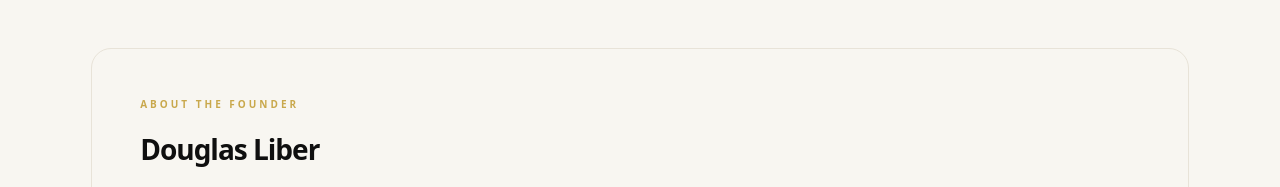
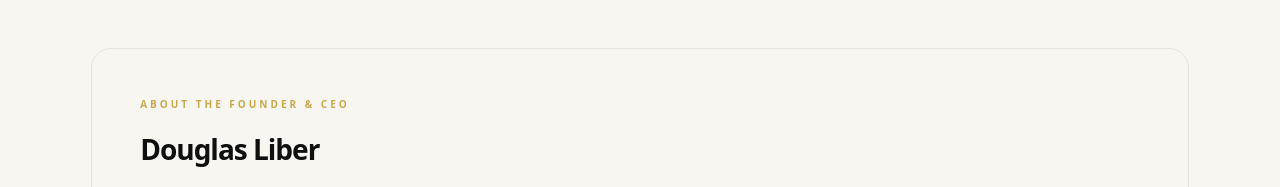
Before and after one commit to dliber13/smart-drive, a Next.js app: page / in a window 1280 px wide. Shown: the part 5396-5583 px from the top of the page. Built offline with nearby package versions, Linux system fonts and the light colour scheme.

Commit message:
fix: About the Founder & CEO

```diff
--- a/src/app/page.tsx
+++ b/src/app/page.tsx
@@ -280,7 +280,7 @@ export default function HomePage() {
         {/* About the founder */}
         <div style={{ background: "#F8F6F1", border: "1px solid #E8E3D8", borderRadius: 20, padding: "clamp(28px, 4vw, 48px)", marginBottom: 48, display: "grid", gridTemplateColumns: "repeat(auto-fit, minmax(min(100%, 300px), 1fr))", gap: 32, alignItems: "center" }}>
           <div>
-            <div style={{ fontSize: 10, fontWeight: 700, letterSpacing: "3px", color: "#C9A84C", marginBottom: 16 }}>ABOUT THE FOUNDER</div>
+            <div style={{ fontSize: 10, fontWeight: 700, letterSpacing: "3px", color: "#C9A84C", marginBottom: 16 }}>ABOUT THE FOUNDER & CEO</div>
             <h3 style={{ fontSize: 28, fontWeight: 800, letterSpacing: "-1px", color: "#0F0F0F", margin: "0 0 16px" }}>Douglas Liber</h3>
             <p style={{ fontSize: 15, color: "#555", lineHeight: 1.7, margin: "0 0 12px" }}>Douglas Liber has spent 15+ years on the front lines of automotive finance — not in a boardroom, but on the floor, at the desk, in the deal. He knows what it takes to build a deal from scratch: pulling credit, reading a bureau, finding the right lender, structuring the payment, negotiating the rate, getting the approval, working the stips, and finally — getting ink on paper.</p>
             <p style={{ fontSize: 15, color: "#555", lineHeight: 1.7, margin: "0 0 12px" }}>He has lived every step of that process hundreds of times over. He knows what a 540 FICO with 3 months on the job looks like to a lender. He knows when GLS won't touch it but Westlake will. He knows how to structure a deal around income when the credit file is thin. He knows the difference between a deal that funds and a deal that looks like it will.</p>
```
